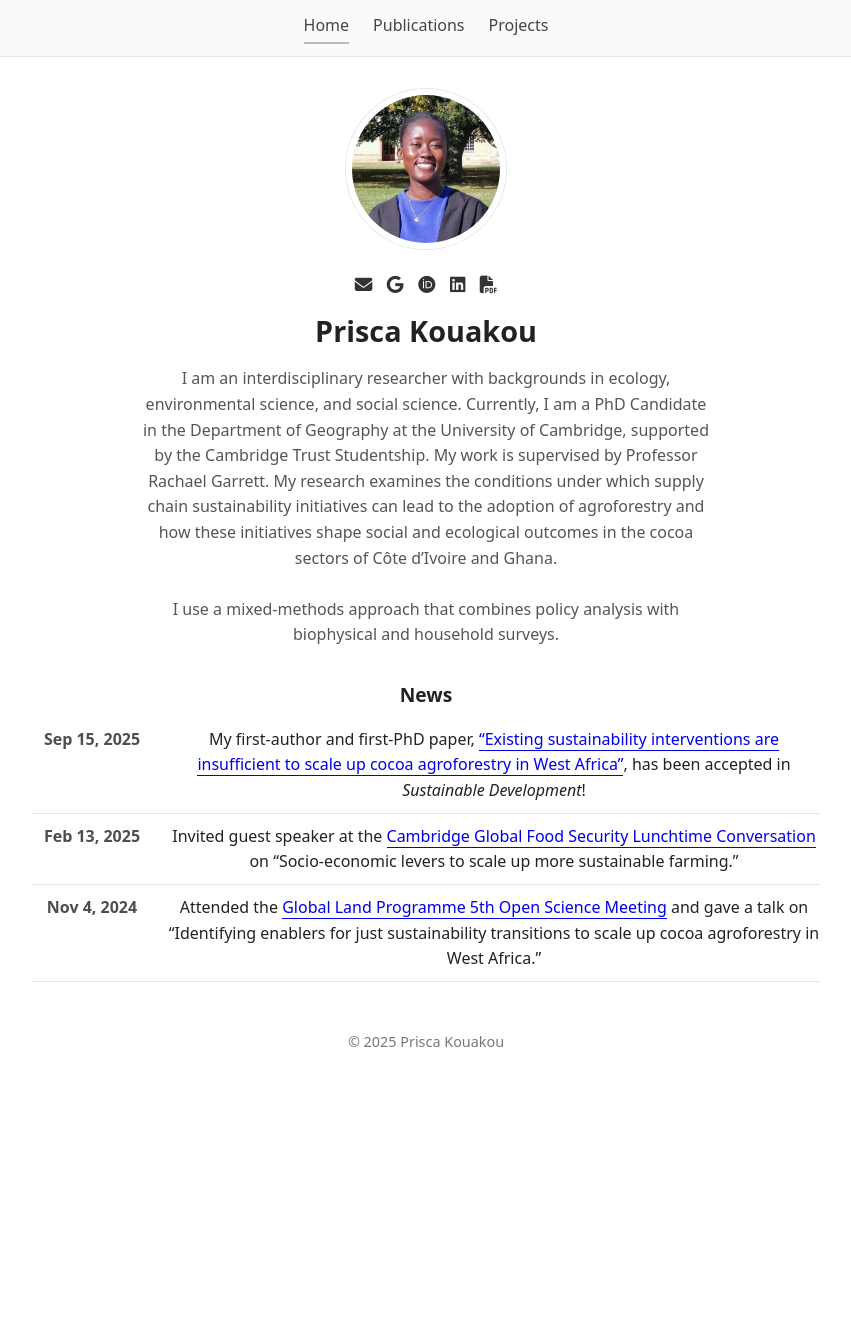
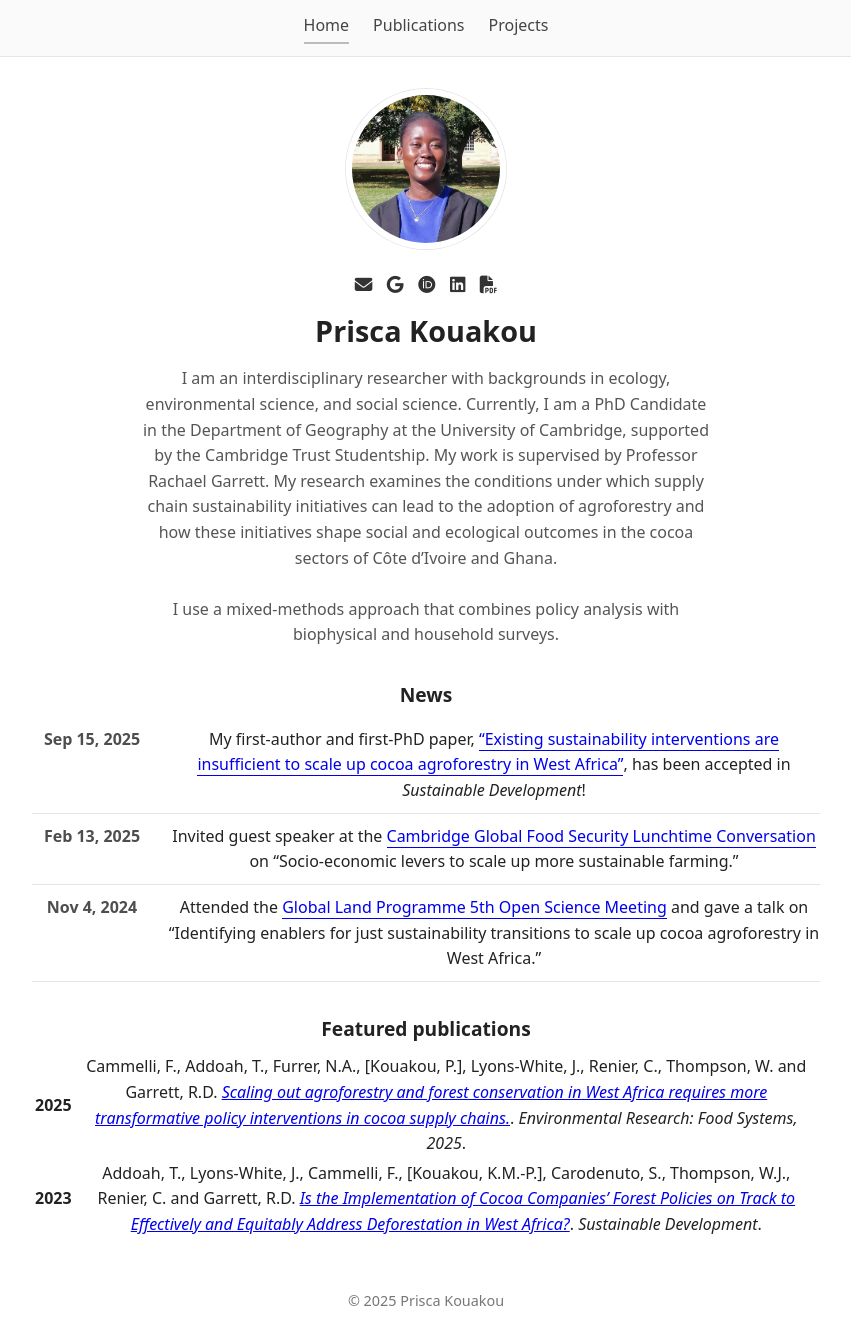
Before and after one commit to priscakmkouakou/priscakmkouakou.github.io, a Jekyll site: the page built from index.md, in a window 1280 px wide. Shown: the whole page, without its empty margins (214-1065 px from the left). Built offline with Jekyll 4.4.1, drawn with Linux system fonts in a browser that asks for light colours; before the commit the page ends 1085 px from its top, so only the background shows below that.

Commit message:
Update index.md

```diff
--- a/index.md
+++ b/index.md
@@ -75,3 +75,17 @@ layout: default
   </li>
 
 </ul>
+
+<div class="section">
+  <h2>Featured publications</h2>
+
+<table>
+  <tr>
+    <td><strong>2025</strong></td>
+    <td>Cammelli, F., Addoah, T., Furrer, N.A., [Kouakou, P.], Lyons-White, J., Renier, C., Thompson, W. and Garrett, R.D. <em><a href="https://doi.org/10.1088/2976-601X/adf117">Scaling out agroforestry and forest conservation in West Africa requires more transformative policy interventions in cocoa supply chains.</a></em>. <em>Environmental Research: Food Systems, 2025</em>.</td>
+  </tr>
+  <tr>
+    <td><strong>2023</strong></td>
+    <td>Addoah, T., Lyons-White, J., Cammelli, F., [Kouakou, K.M.-P.], Carodenuto, S., Thompson, W.J., Renier, C. and Garrett, R.D. <em><a href="https://doi.org/10.1002/sd.3380">Is the Implementation of Cocoa Companies’ Forest Policies on Track to Effectively and Equitably Address Deforestation in West Africa?</a></em>. <em>Sustainable Development</em>.</td>
+  </tr>
+</table>
```
